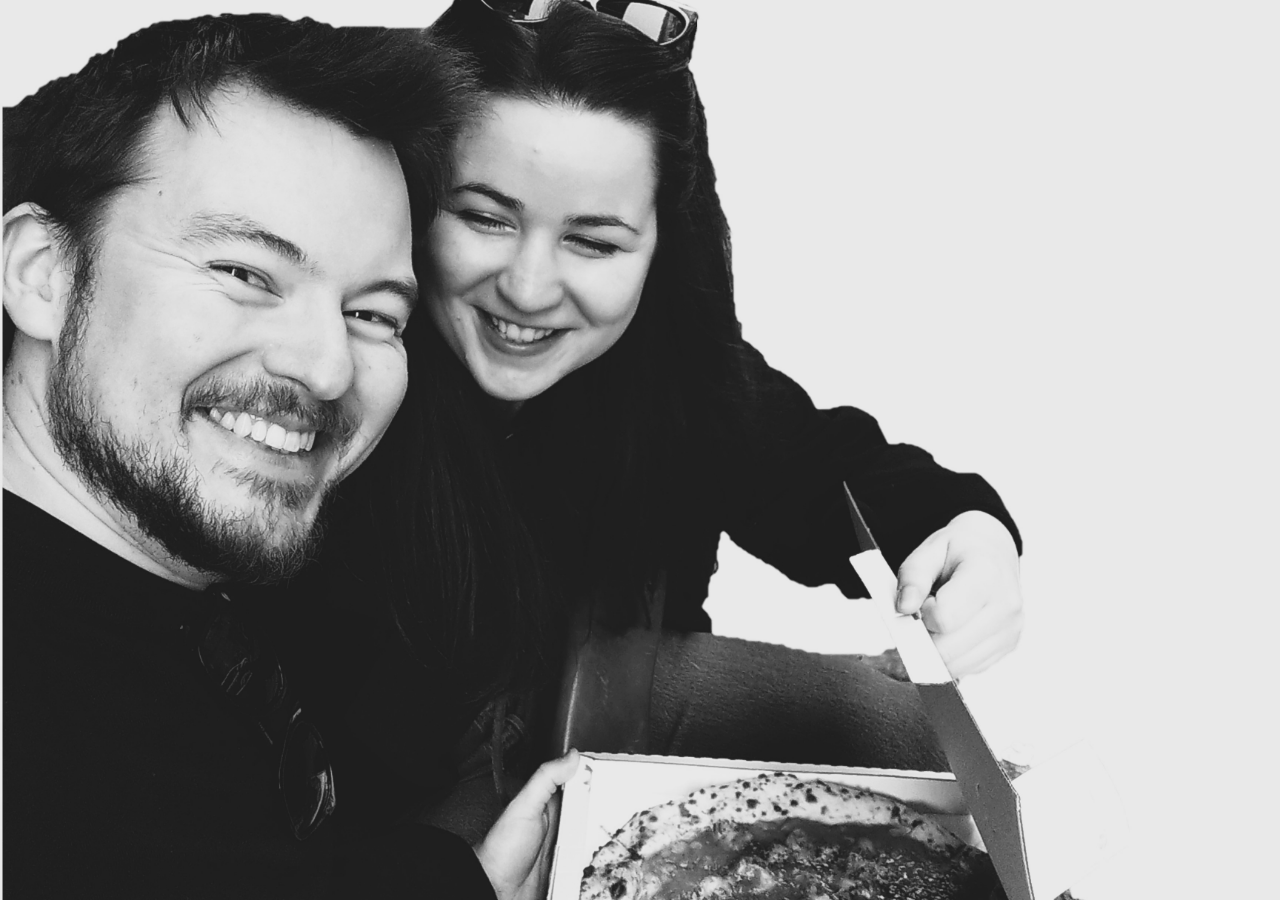
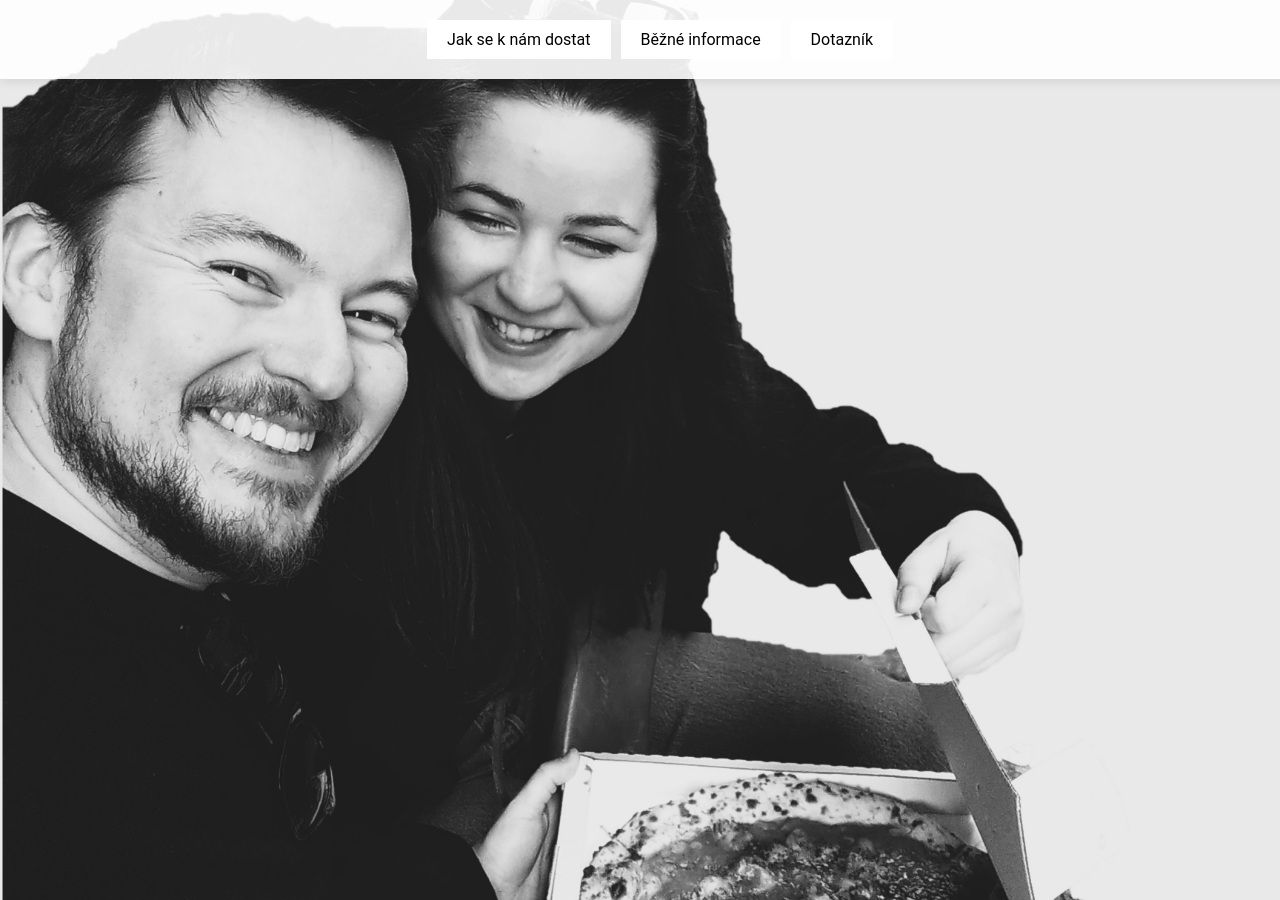
Before and after one commit to SsimonDrum/svatba, a Jekyll site: the page index.html, which Jekyll copies as it is, in a window 1280 px wide and 900 px high. Built offline with Jekyll 4.4.1, drawn with Linux system fonts in a browser that asks for light colours; a script that is not in the unit is left out; some of the changed text lies outside the part shown.

```diff
--- a/index.html
+++ b/index.html
@@ -8,16 +8,6 @@
 </head>
 <body>
     <div class="welcome-page"></div>
-
-    <!-- Countdown Header -->
-    <h1 class=countdown-header>Odpočet:</h1>
-
-    <!-- Countdown Timer -->
-    <div class="countdown-container">
-        <div id="countdown">
-            <span id="days">00</span>:<span id="hours">00</span>:<span id="minutes">00</span>:<span id="seconds">00</span>
-        </div>
-    </div>
 
     <!-- Navigation Buttons -->
     <div class="button-container">
--- a/script.js
+++ /dev/null
@@ -1,23 +0,0 @@
-// Countdown Timer
-const countdownElement = document.getElementById('countdown');
-const targetDate = new Date('2025-06-28T00:00:00').getTime();
-
-function updateCountdown() {
-    const now = new Date().getTime();
-    const distance = targetDate - now;
-
-    if (distance <= 0) {
-        countdownElement.innerHTML = 'Dnes je ten velký den!';
-        return;
-    }
-
-    const days = Math.floor(distance / (1000 * 60 * 60 * 24));
-    const hours = Math.floor((distance % (1000 * 60 * 60 * 24)) / (1000 * 60 * 60));
-    const minutes = Math.floor((distance % (1000 * 60 * 60)) / (1000 * 60));
-    const seconds = Math.floor((distance % (1000 * 60)) / 1000);
-
-    countdownElement.innerHTML = `${days}d ${hours}h ${minutes}m ${seconds}s`;
-}
-
-setInterval(updateCountdown, 1000);
-updateCountdown();
--- a/style.css
+++ b/style.css
@@ -4,6 +4,8 @@
     padding: 0;
     font-family: 'Roboto', sans-serif;
     background-color: #f9f9f9;
+    height: 100vh;
+    scroll-behavior: smooth;
 }
 
 /* Welcome Page */
@@ -12,6 +14,28 @@
     height: 100vh;
     background: url('https://ssimondrum.github.io/svatba/welcome.jpg') no-repeat center center/cover;
     background-size: cover;
+}
+
+.page-container {
+    display: flex;
+    flex-direction: column;
+    scroll-snap-type: y mandatory;
+    overflow-y: scroll;
+    height: 100vh;
+}
+
+/* Individual sections (like pages) */
+.page {
+    scroll-snap-align: start;
+    min-height: 100vh;
+    display: flex;
+    align-items: center;
+    justify-content: center;
+    padding: 20px;
+    color: white;
+    text-align: center;
+    font-size: 24px;
+    text-shadow: 2px 2px 5px rgba(0, 0, 0, 0.7);
 }
 
 .countdown-header {
@@ -39,15 +63,32 @@
 
 /* Buttons */
 .button-container {
+    position: fixed;
+    top: 0;
+    left: 0;
+    width: 100%;
     display: flex;
-    flex-direction: column; /* Stack buttons vertically on small screens */
     justify-content: center;
-    align-items: center;
-    gap: 20px;
+    gap: 10px;
     padding: 20px;
+    background: rgba(255, 255, 255, 0.9);
+    z-index: 10;
+    box-shadow: 0 2px 10px rgba(0, 0, 0, 0.1);
 }
 
-.info-button, .directions-button {
+.info-button {
+    text-decoration: none;
+    background-color: white;
+    color: black;
+    padding: 10px 20px;
+    font-size: 16px;
+    cursor: pointer;
+    border: none;
+    outline: none;
+    transition: background 0.3s;
+}
+
+.directions-button {
     display: inline-block;
     padding: 20px 40px;
     font-size: 1.2em;
@@ -64,29 +105,17 @@
     text-align: center;
 }
 
-.info-button:hover, .directions-button:hover {
+.directions-button:hover {
     background-color: #f0f0f0;
 }
 
-.info-section {
-    display: flex;
-    flex-direction: column;
-    align-items: center;
-    justify-content: center;
-    text-align: center;
-    padding: 20px;
-    margin: 10px auto; /* Reduced margin to tighten the gap */
-    max-width: 800px;
-}
 
-.info-section,
-.button-container,
 .map-container {
     border-bottom: 2px solid #ccc; /* Light gray dividing line */
     padding-bottom: 20px;
 }
 
-.info-section:last-child,
+
 .map-container:last-child {
     border-bottom: none; /* Remove line after the last section */
 }
```
